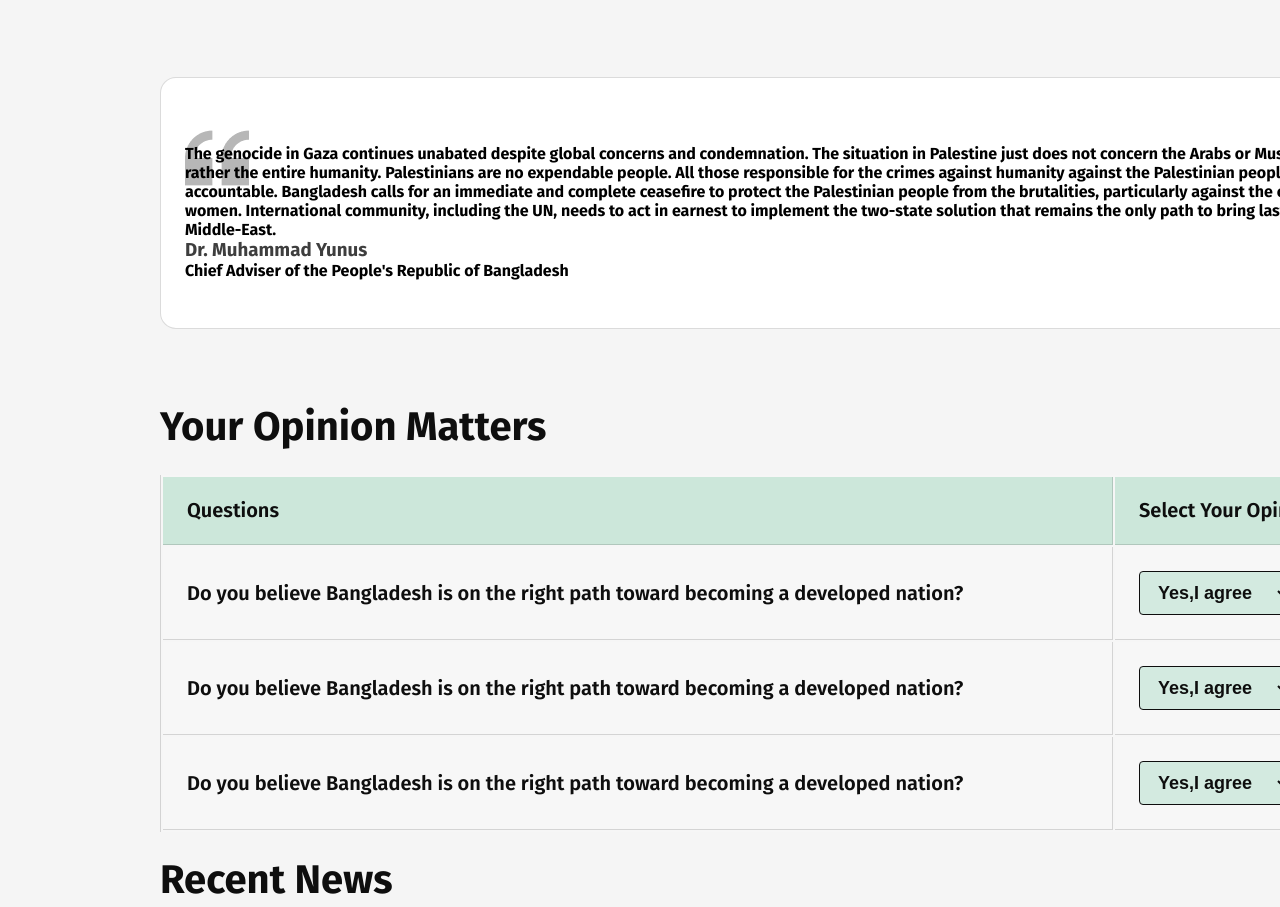
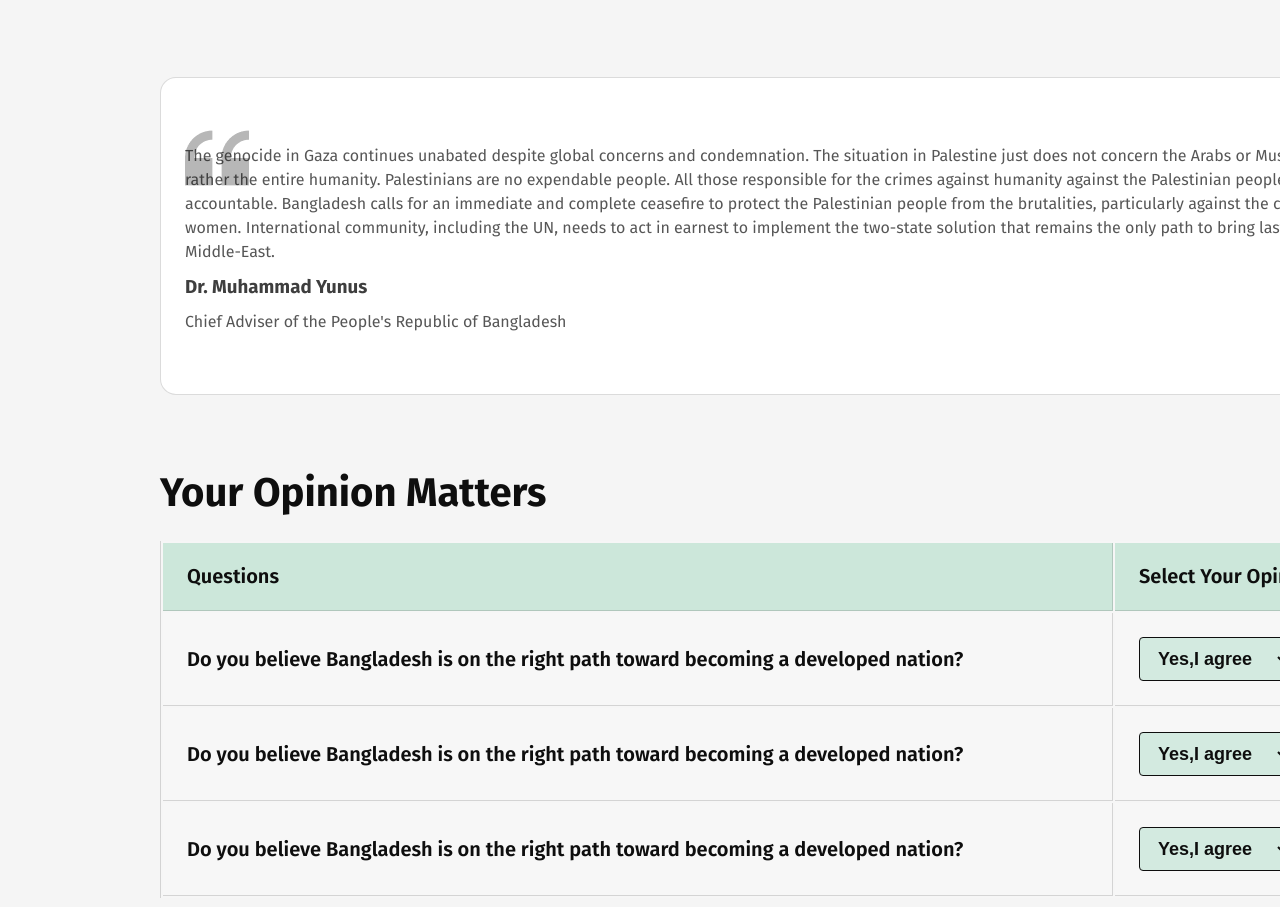
Before and after one commit to mdmahfuz307/Bangladesh-2.0-Website, a plain HTML site: page index.html in a window 1280 px wide. Shown: the part 1756-2663 px from the top of the page. Drawn offline with Linux system fonts and the light colour scheme.

Commit message:
Quarte Section Changes

```diff
--- a/index.html
+++ b/index.html
@@ -86,12 +86,12 @@
         </section>
 
 
-        <section class="quote-section">
-            <div class="quote-content">
+        <section class="quote">
+            <div class="quote-container">
                 <img src="assets/quote-bg.png" alt="">
-                <p class="quote-description">The genocide in Gaza continues unabated despite global concerns and condemnation. The situation in Palestine just does not concern the Arabs or Muslims at large rather the entire humanity. Palestinians are no expendable people. All those responsible for the crimes against humanity against the Palestinian people must be held accountable. Bangladesh calls for an immediate and complete ceasefire to protect the Palestinian people from the brutalities, particularly against the children and women. International community, including the UN, needs to act in earnest to implement the two-state solution that remains the only path to bring lasting peace in the Middle-East.</p>
-                <h3>Dr. Muhammad Yunus</h3>
-                <p class="quote-author">Chief Adviser of the People's Republic of Bangladesh</p>
+                <p class="section-description quoate-des">The genocide in Gaza continues unabated despite global concerns and condemnation. The situation in Palestine just does not concern the Arabs or Muslims at large rather the entire humanity. Palestinians are no expendable people. All those responsible for the crimes against humanity against the Palestinian people must be held accountable. Bangladesh calls for an immediate and complete ceasefire to protect the Palestinian people from the brutalities, particularly against the children and women. International community, including the UN, needs to act in earnest to implement the two-state solution that remains the only path to bring lasting peace in the Middle-East.</p>
+                <h3 >Dr. Muhammad Yunus</h3>
+                <p class="section-description">Chief Adviser of the People's Republic of Bangladesh</p>
             </div>
         </section>
 
--- a/style.css
+++ b/style.css
@@ -232,23 +232,20 @@ border: none;
 }
 
 
-.quote-section {
+.quote{
     padding-bottom: 50px;
 }
-
-.quote-content h3 {
+.quote-container h3{
     color: rgba(14, 14, 14, 0.8);
 }
-
-.quote-content {
+.quote-container{
     box-sizing: border-box;
     border: 1px solid rgba(14, 14, 14, 0.15);
     border-radius: 16px;
     padding: 48px 24px 48px 24px;
     background: rgb(255, 255, 255);
 }
-
-.quote-description {
+.quoate-des{
     margin-top: -50px;
 }
 
```
